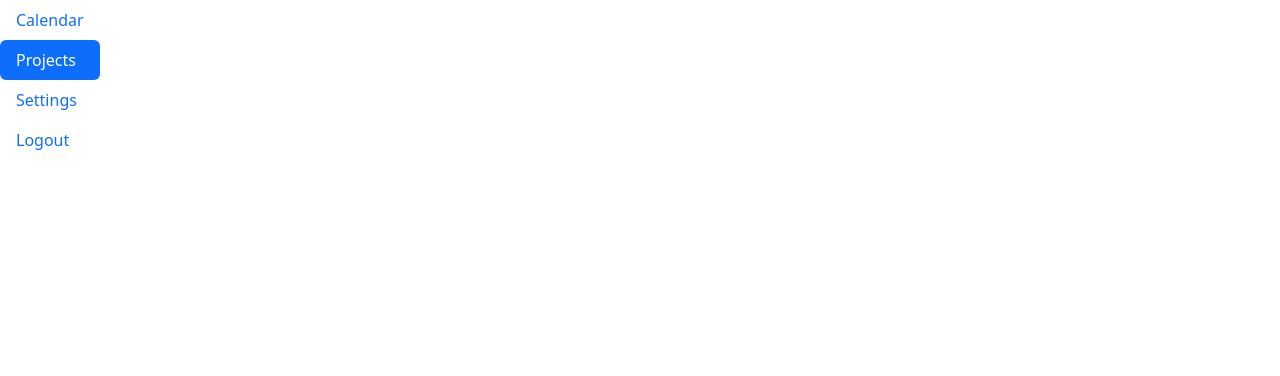
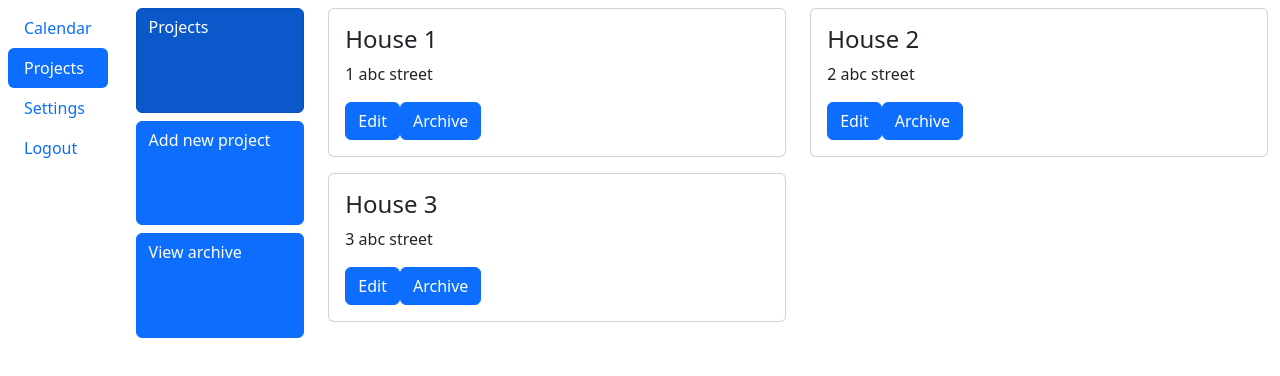
Before and after one commit to m-ariah93/comsci-ia, a React (Vite) app in the folder frontend/: page /projects in a window 1280 px wide. Shown: the top 376 px of the page. Built offline with nearby package versions, Linux system fonts and the light colour scheme.

Commit message:
FEAT: project page routing + cards list
actual content still mostly empty

```diff
--- a/frontend/src/App.jsx
+++ b/frontend/src/App.jsx
@@ -2,13 +2,17 @@ import CalendarPage from "./pages/CalendarPage";
 import ProjectsPage from "./pages/ProjectsPage";
 import SettingsPage from "./pages/SettingsPage";
 import LoginPage from "./pages/LoginPage";
-import { BrowserRouter, Routes, Route, NavLink, Navigate } from "react-router-dom";
+import EditProject from "./pages/projects/EditProject";
+import AddProject from "./pages/projects/AddProject";
+import Archive from "./pages/projects/Archive";
+import ProjectsList from "./pages/projects/ProjectsList";
+import { BrowserRouter, Routes, Route, NavLink, Navigate, useParams } from "react-router-dom";
 
 function App() {
   return (
     <BrowserRouter>
 
-      <div className="d-flex align-items-start fixed-top">
+      <div className="d-flex align-items-start fixed-top my-2 ms-2">
           <div className="nav flex-column nav-pills me-3 flex-shrink-0" role="tablist" aria-orientation="vertical">
             <NavLink to="/calendar" end className={({ isActive }) => isActive ? "nav-link active" : "nav-link"}>Calendar</NavLink>
             <NavLink to="/projects" className={({ isActive }) => isActive ? "nav-link active" : "nav-link"}>Projects</NavLink>
@@ -20,12 +24,16 @@ function App() {
             <Routes>
               <Route path="/" element={<Navigate to="/calendar" replace />} />
               <Route path="/calendar" element={<CalendarPage />} />
-              <Route path="/projects" element={<ProjectsPage />} />
+              <Route path="/projects" element={<ProjectsPage />}>
+                <Route index element={<ProjectsList />} />
+                <Route path="edit/:id" element={<EditProject />} />
+                <Route path="add" element={<AddProject />} />
+                <Route path="archive" element={<Archive />} />
+              </Route>
               <Route path="/settings" element={<SettingsPage />} />
             </Routes>
           </div>
       </div>
-
     </BrowserRouter>
 
   );
--- a/frontend/src/pages/ProjectsPage.jsx
+++ b/frontend/src/pages/ProjectsPage.jsx
@@ -1,8 +1,20 @@
+import { Outlet, NavLink, useParams } from "react-router-dom";
+
 export default function ProjectsPage() {
-  return (
-    <div>
-
-    </div>
-
-  );
+    return (
+        <div>
+            <div className="container-fluid d-flex flex-column vh-100">
+                <div className="row">
+                    <div className="d-grid gap-2 col-2 mx-auto">
+                        <NavLink to="/projects" end className={({ isActive }) => isActive ? "btn btn-primary text-start active" : "btn btn-primary text-start"}>Projects</NavLink>
+                        <NavLink to="/projects/add" end className={({ isActive }) => isActive ? "btn btn-primary text-start active" : "btn btn-primary text-start"}>Add new project</NavLink>
+                        <NavLink to="/projects/archive" end className={({ isActive }) => isActive ? "btn btn-primary active text-start" : "btn btn-primary text-start"}>View archive</NavLink>
+                    </div>
+                    <main className="col-10">
+                        <Outlet />
+                    </main>
+                </div>
+            </div>
+        </div>
+    );
 }
--- /dev/null
+++ b/frontend/src/pages/projects/AddProject.jsx
@@ -0,0 +1,7 @@
+export default function AddProject() {
+    return (
+        <div>
+            Add new project
+        </div>
+    );
+}
--- /dev/null
+++ b/frontend/src/pages/projects/Archive.jsx
@@ -0,0 +1,7 @@
+export default function Archive() {
+    return (
+        <div>
+            Archive
+        </div>
+    );
+}
--- /dev/null
+++ b/frontend/src/pages/projects/EditProject.jsx
@@ -0,0 +1,18 @@
+import { useLocation, Navigate, useParams } from "react-router-dom";
+
+export default function EditProject() {
+    const location = useLocation();
+    const { id } = useParams();
+
+    if (!location.state?.fromList) {
+        return <Navigate to="/projects" replace />;
+    }
+
+    return (
+        <div>
+            <h4>Edit Project {id}</h4>
+            <label for="startmonth">Start month:</label>
+            <input type="month" id="startmonth" name="startmonth"></input>
+        </div>
+    );
+}
--- /dev/null
+++ b/frontend/src/pages/projects/ProjectsList.jsx
@@ -0,0 +1,27 @@
+import { Link } from "react-router-dom";
+
+export default function ProjectsList() {
+    const projects = [
+        { id: 1, title: "House 1", address: "1 abc street" },
+        { id: 2, title: "House 2", address: "2 abc street" },
+        { id: 3, title: "House 3", address: "3 abc street" }
+    ];
+    return (
+        <div className="row">
+            {projects.map((project) => (
+                <div key={project.id} className="col-sm-6 mb-3">
+                    <div className="card">
+                        <div className="card-body">
+                            <h4 className="card-title">{project.title}</h4>
+                            <p className="card-text">{project.address}</p>
+                            <Link to={`/projects/edit/${project.id}`} state={{ fromList: true }} className="btn btn-primary">
+                                Edit
+                            </Link>
+                            <button type="button" className="btn btn-primary">Archive</button>
+                        </div>
+                    </div>
+                </div>
+            ))}
+        </div>
+    );
+}
```
